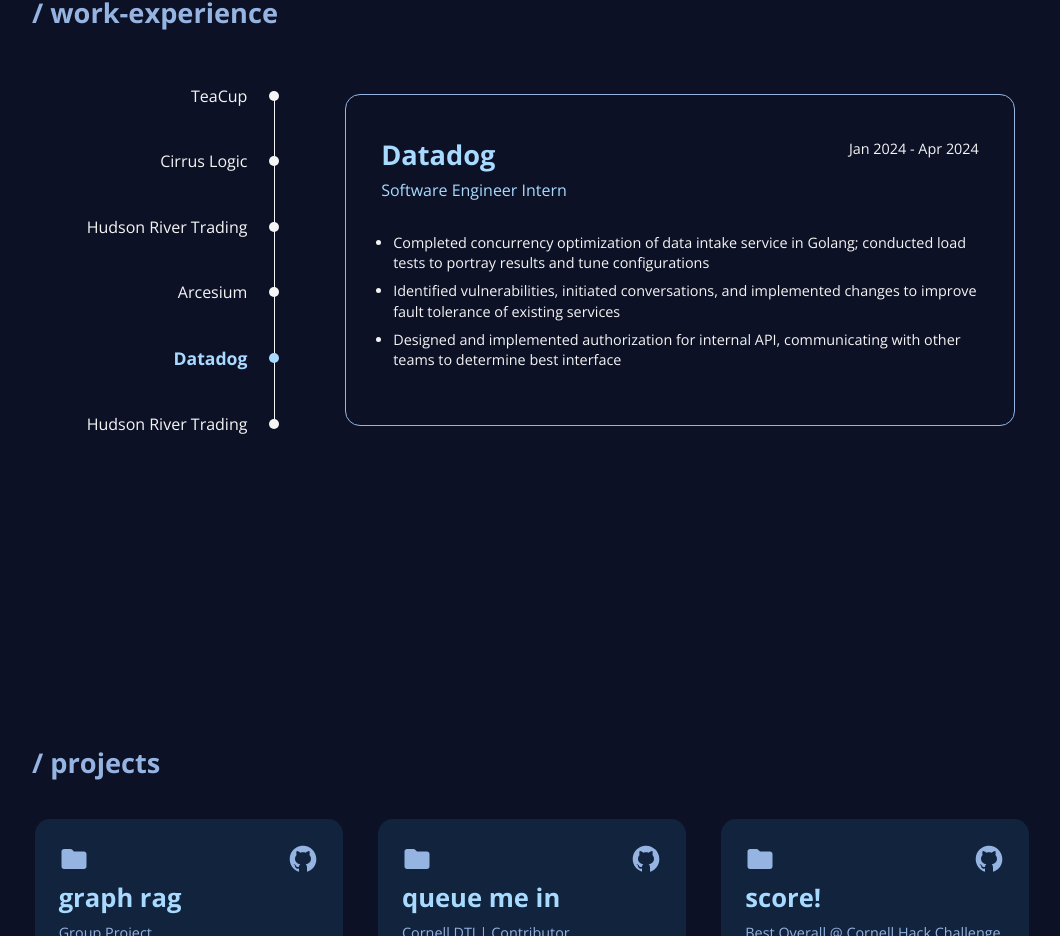
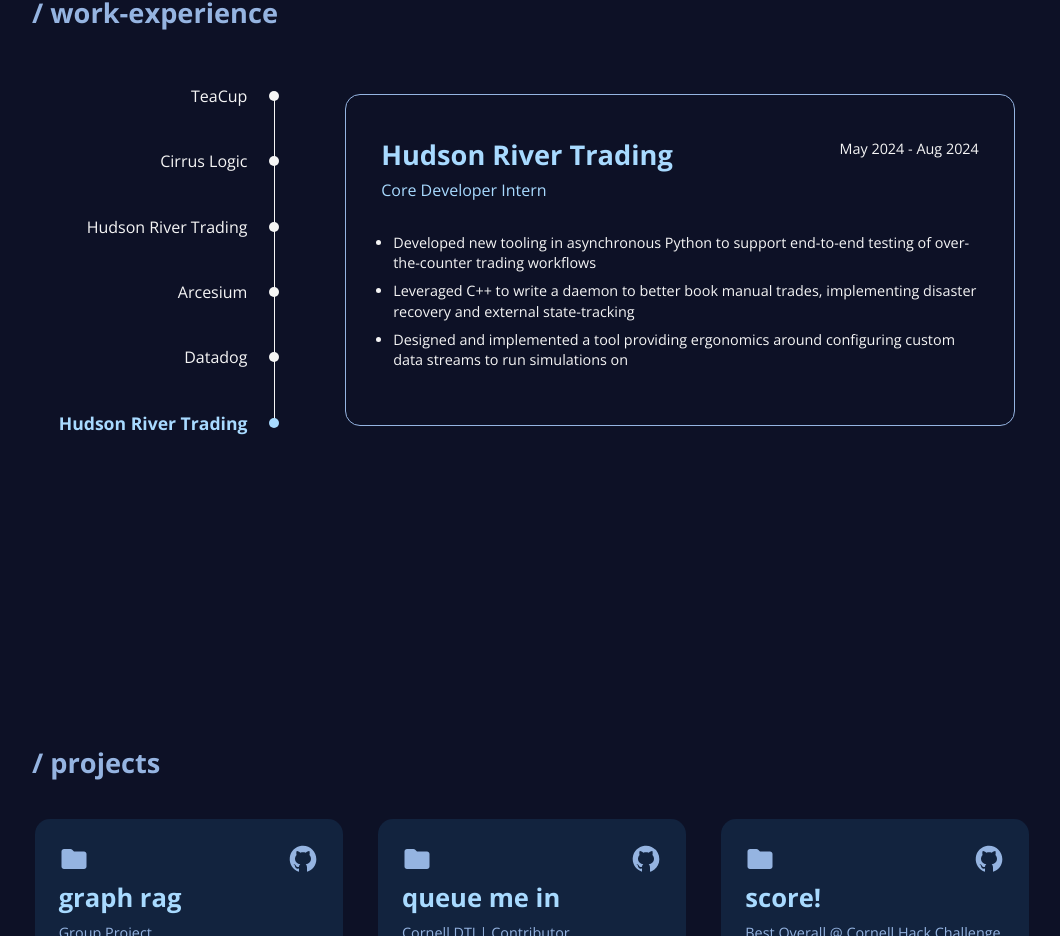
Before and after one commit to erin-xu/website, a React (Create React App) app: page / in a window 1280 px wide. Shown: the part 939-1875 px from the top of the page, without its empty margins (108-1168 px from the left). Built offline with nearby package versions, Linux system fonts and the light colour scheme.

Commit message:
update default experience

```diff
--- a/src/components/Timeline.tsx
+++ b/src/components/Timeline.tsx
@@ -72,7 +72,7 @@
 ];
 
 const Timeline: React.FC = () => {
-  const [selectedExperience, setSelectedExperience] = useState(experiences[4]);
+  const [selectedExperience, setSelectedExperience] = useState(experiences[5]);
 
   return (
     <div className="experience">
```
